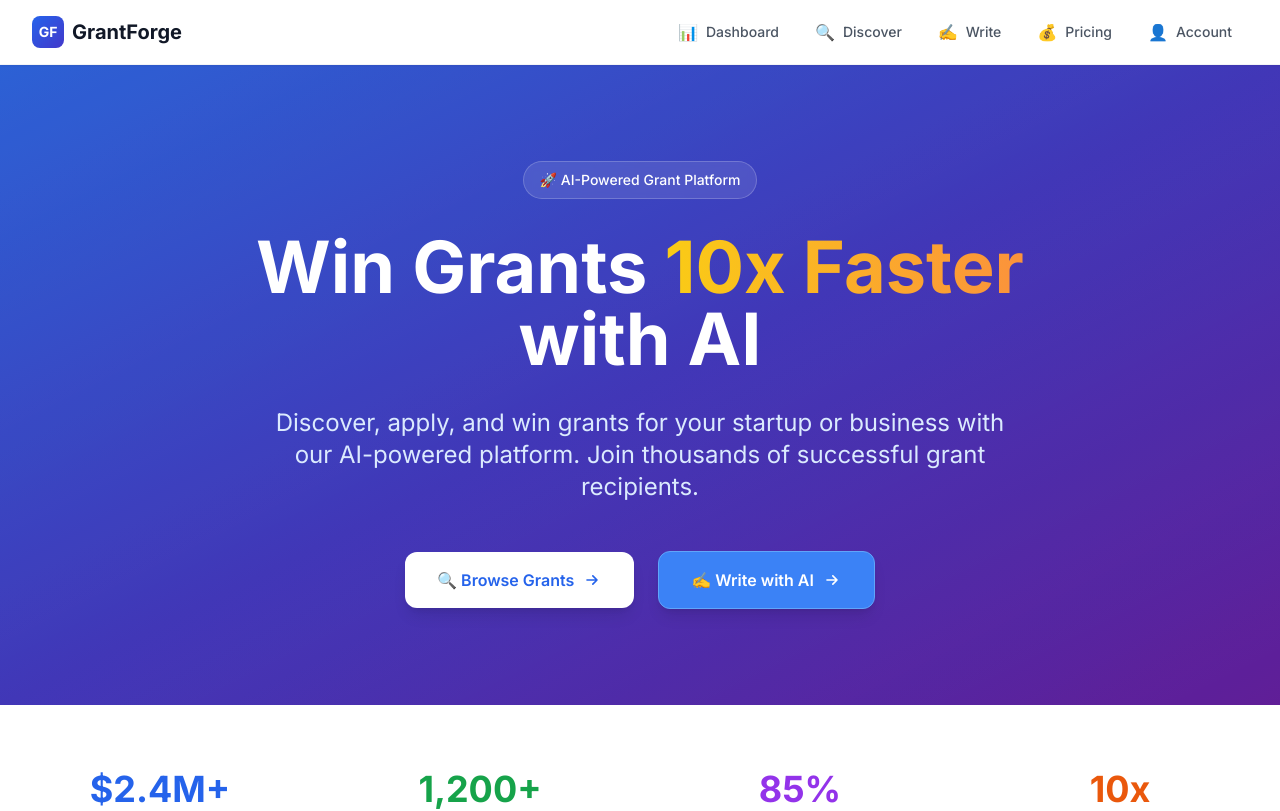
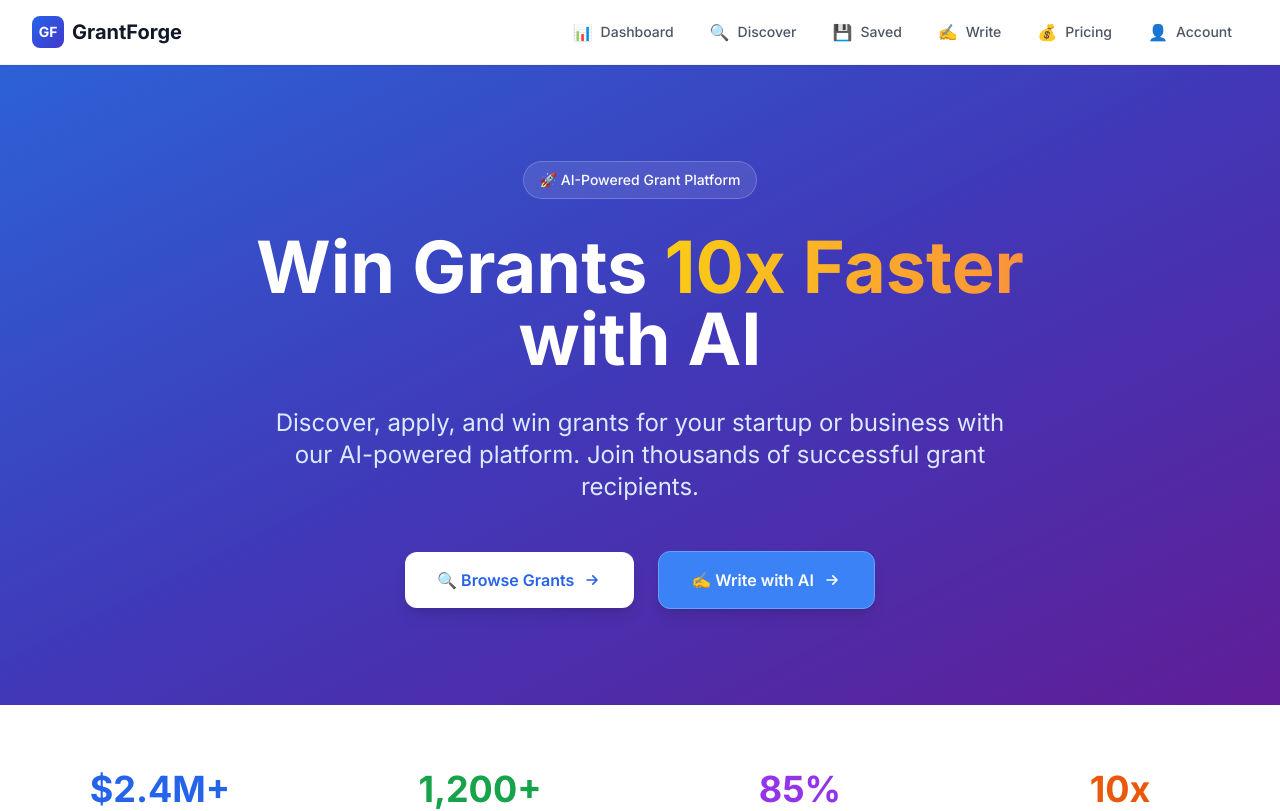
Before and after one commit to fullstackslife/grantforge.cloud, a Next.js app: page / in a window 1280 px wide. Shown: the top 811 px of the page. Built offline with nearby package versions, Linux system fonts and the light colour scheme.

Commit message:
Update Navigation.tsx

```diff
--- a/components/Navigation.tsx
+++ b/components/Navigation.tsx
@@ -13,6 +13,7 @@ export default function Navigation() {
   const navItems = [
     { href: '/dashboard', label: 'Dashboard', icon: '📊' },
     { href: '/grants', label: 'Discover', icon: '🔍' },
+    { href: '/saved', label: 'Saved', icon: '💾' },
     { href: '/write', label: 'Write', icon: '✍️' },
     { href: '/pricing', label: 'Pricing', icon: '💰' },
     { href: '/account', label: 'Account', icon: '👤' },
```
